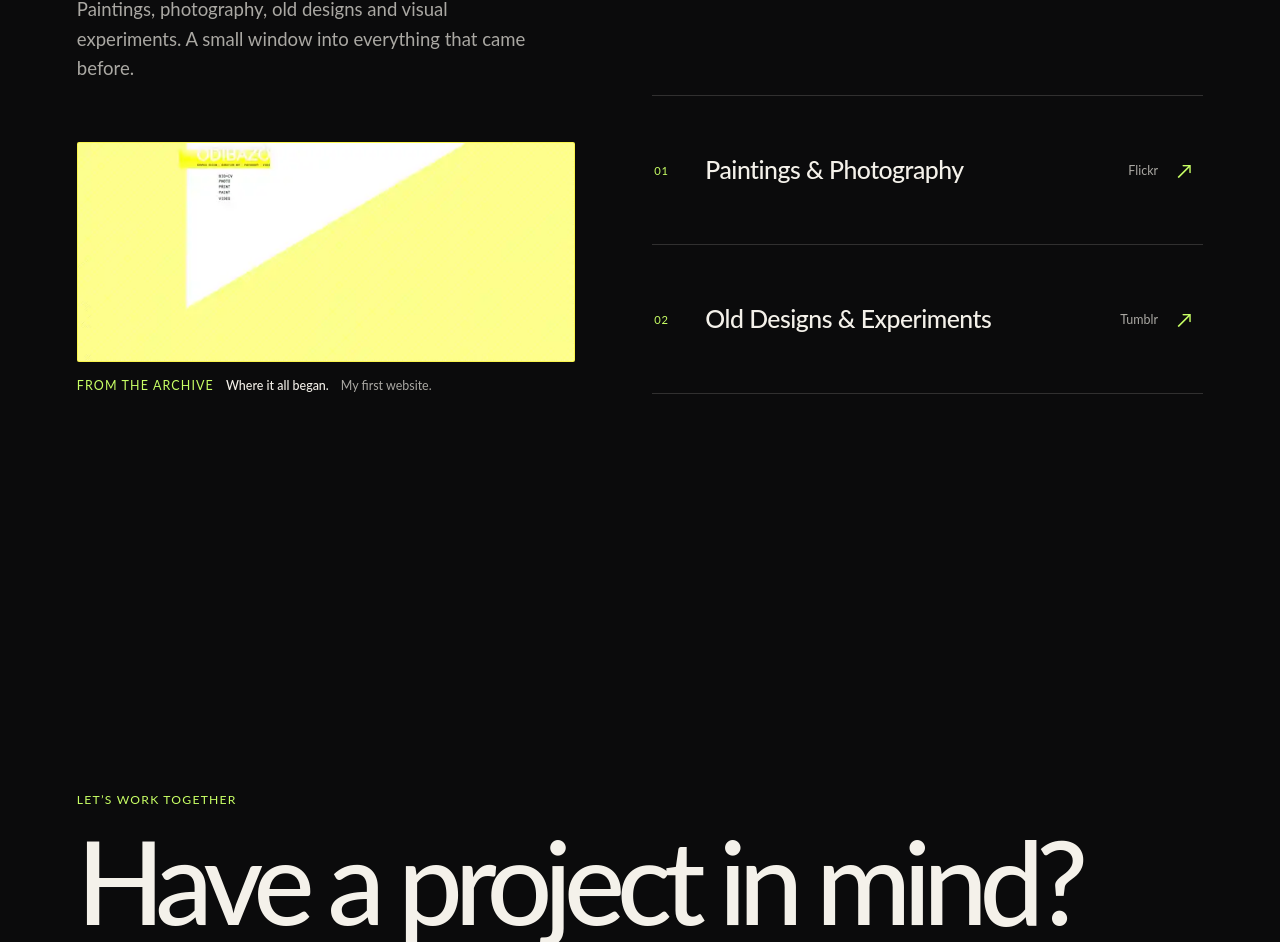
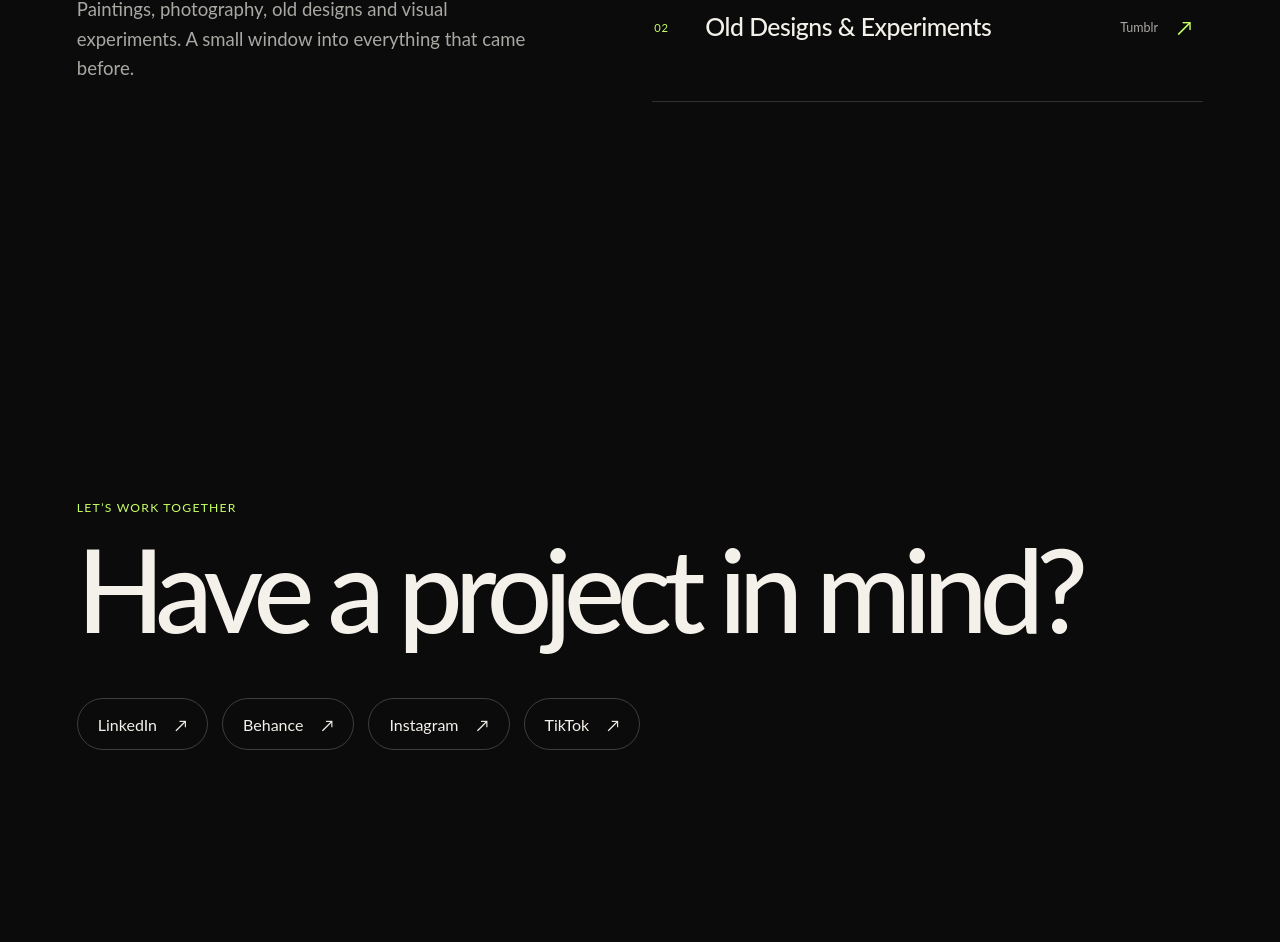
Before and after one commit to odibazo/portfolio, a Next.js app: page / in a window 1280 px wide. Shown: the part 7099-8041 px from the top of the page. Built offline with nearby package versions, Linux system fonts and the light colour scheme.

Commit message:
Remove first website screenshot and popup, keep Artistic Obsessions links

```diff
--- a/pages/index.js
+++ b/pages/index.js
@@ -1,6 +1,5 @@
 import Head from 'next/head';
 import Image from 'next/image';
-import { useRef } from 'react';
 import styles from '../styles/Home.module.css';
 import CursorTrail from '../components/CursorTrail';
 
@@ -41,8 +40,6 @@ const structuredData = {
 };
 
 export default function Home() {
-  const firstWebsiteDialogRef = useRef(null);
-
   return (
     <>
       <Head>
@@ -166,48 +163,6 @@ export default function Home() {
               <p className={styles.kicker}>Beyond design / Personal archive</p>
               <h3 id="archive-title">Artistic <span>Obsessions.</span></h3>
               <p>Paintings, photography, old designs and visual experiments. A small window into everything that came before.</p>
-              <figure className={styles.archiveFirstWebsite}>
-                <button
-                  type="button"
-                  className={styles.archiveThumbnailButton}
-                  onClick={() => firstWebsiteDialogRef.current?.showModal()}
-                  aria-haspopup="dialog"
-                  aria-controls="first-website-lightbox"
-                  aria-label="View my first website in a larger popup"
-                >
-                  <Image src="/images/first-website-archive.svg" alt="Odi Bazó's first website, with a yellow diagonal striped background and an early portfolio menu" width={600} height={264} unoptimized />
-                </button>
-                <figcaption><span>From the archive</span><strong>Where it all began.</strong> My first website.</figcaption>
-              </figure>
-              <dialog
-                id="first-website-lightbox"
-                ref={firstWebsiteDialogRef}
-                className={styles.archiveLightbox}
-                aria-labelledby="first-website-caption"
-                onClick={(event) => {
-                  if (event.target === event.currentTarget) event.currentTarget.close();
-                }}
-              >
-                <div className={styles.archiveLightboxInner}>
-                  <button
-                    className={styles.archiveLightboxClose}
-                    type="button"
-                    autoFocus
-                    aria-label="Close image"
-                    onClick={() => firstWebsiteDialogRef.current?.close()}
-                  >
-                    <span aria-hidden="true">×</span>
-                  </button>
-                  <Image
-                    src="/images/first-website-archive.svg"
-                    alt="Archival screenshot of the first Odi Bazó website, in yellow and white"
-                    width={1200}
-                    height={528}
-                    unoptimized
-                  />
-                  <p id="first-website-caption">Where it all began. <span>My first website.</span></p>
-                </div>
-              </dialog>
             </div>
             <div className={styles.archiveLinks}>
               <a href="https://www.flickr.com/photos/odibazo/" target="_blank" rel="noopener noreferrer" aria-label="Explore Odi Bazó's paintings and photography on Flickr (opens in a new tab)">
```
